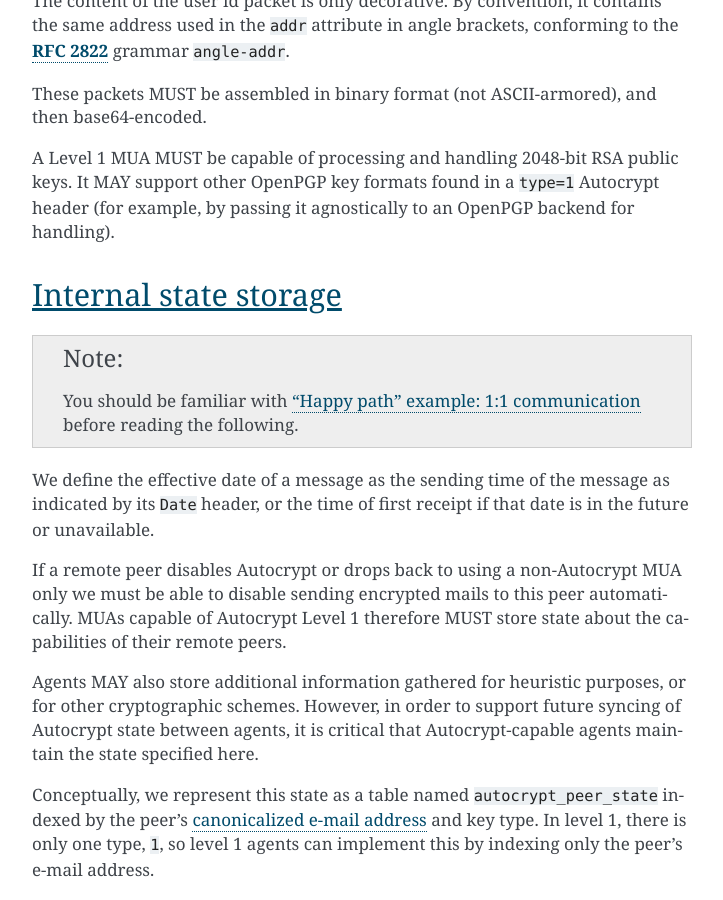
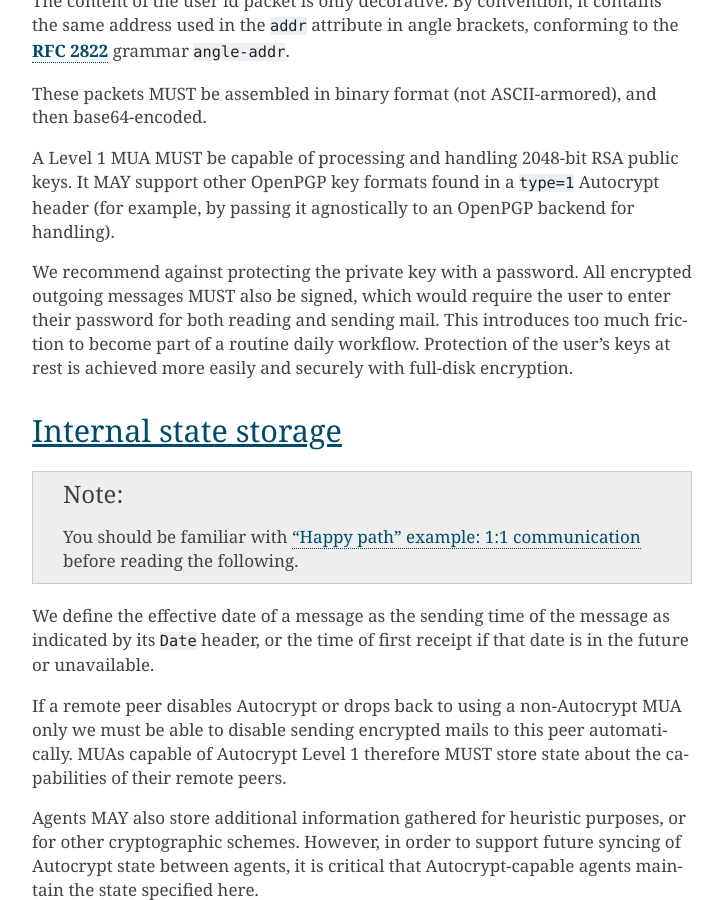
Before and after one commit to autocrypt/autocrypt, a Sphinx documentation site: the page built from doc/level1.rst, in a window 1280 px wide and 900 px high, scrolled down 9184 px. Shown: the whole window, without its empty margins (388-1111 px from the left). Built offline with Sphinx 7.4.7, drawn with Linux system fonts in a browser that asks for light colours; pages that are not in the unit, such as notebooks, are missing from menus.

Commit message:
recommend against password protecting keys
(with @Valodim)

fixes #96

```diff
--- a/doc/level1.rst
+++ b/doc/level1.rst
@@ -417,6 +417,12 @@ public keys.  It MAY support other OpenPGP key formats found in
 a ``type=1`` Autocrypt header (for example, by passing it agnostically
 to an OpenPGP backend for handling).
 
+We recommend against protecting the private key with a password. All
+encrypted outgoing messages MUST also be signed, which would require the
+user to enter their password for both reading and sending mail. This
+introduces too much friction to become part of a routine daily workflow.
+Protection of the user's keys at rest is achieved more easily and
+securely with full-disk encryption.
 
 Internal state storage
 ----------------------
```
